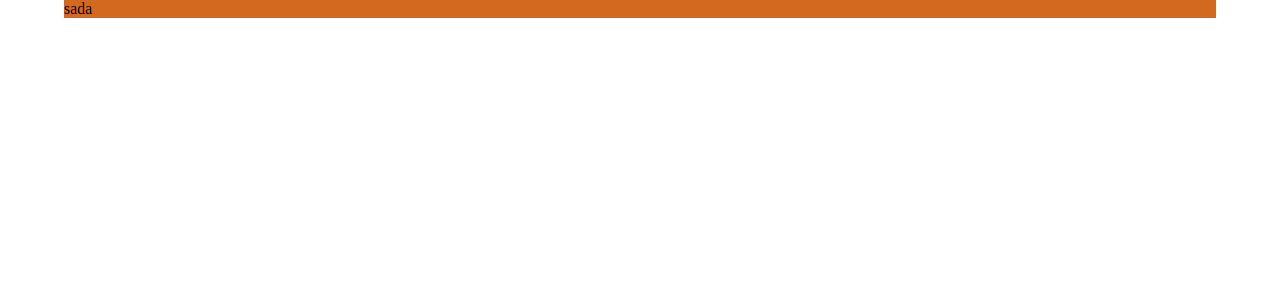
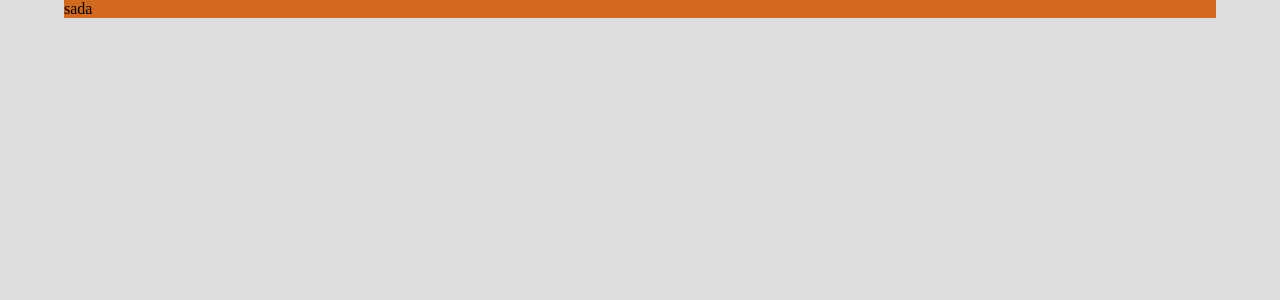
Before and after one commit to washington299/naruto-graphql, a Next.js app: page / in a window 1280 px wide. Shown: the top 300 px of the page. Built offline with nearby package versions, Linux system fonts and the light colour scheme.

Commit message:
chore: add body background color

```diff
--- a/src/styles/globalStyles.ts
+++ b/src/styles/globalStyles.ts
@@ -5,5 +5,6 @@ export const globalStyles: Interpolation<Theme> = {
 	body: {
 		padding: 0,
 		margin: 0,
+		backgroundColor: '#dddddd',
 	},
 };
```
